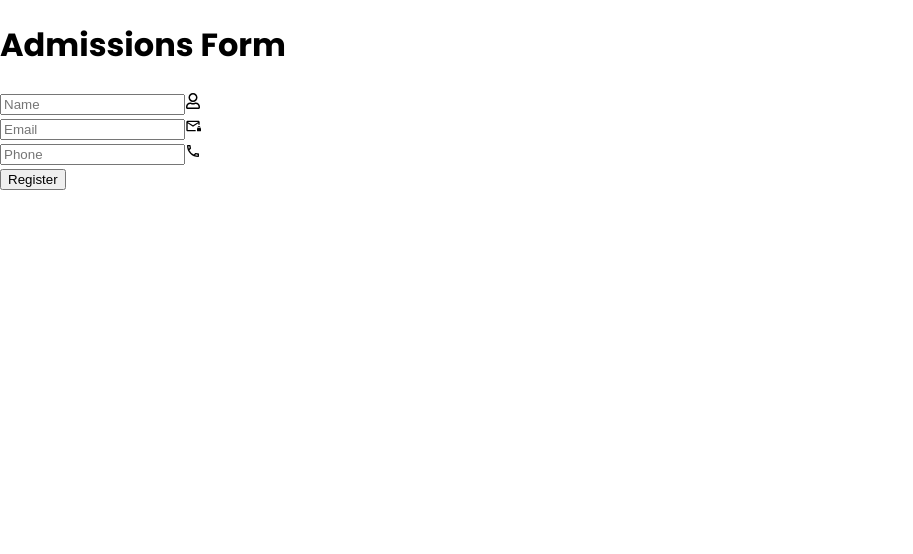
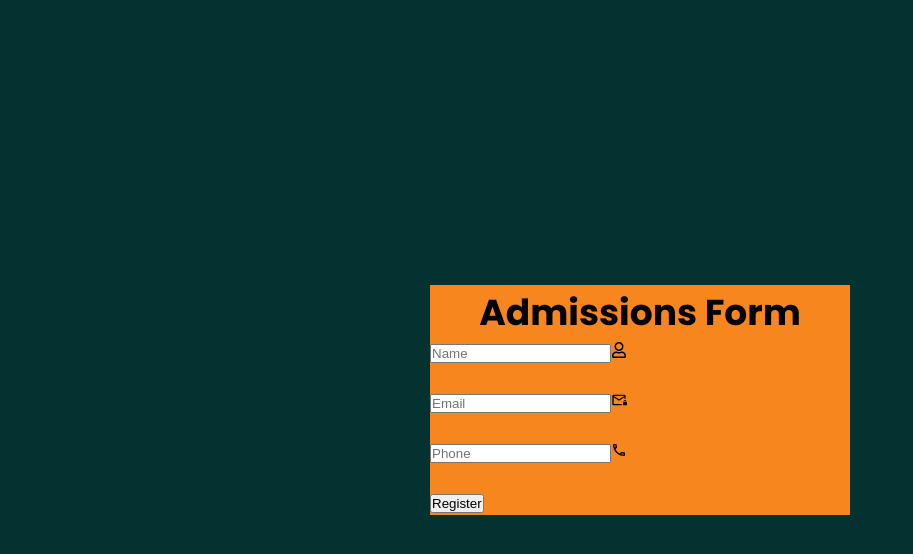
Before and after one commit to jahez07/RegistrationForm_React, a React (Create React App) app in the folder reg_form/: page / in a window 1280 px wide. Shown: the top 554 px of the page, without its empty margins (0-913 px from the left). Built offline with nearby package versions, Linux system fonts and the light colour scheme.

Commit message:
Update src

```diff
--- a/reg_form/src/Components/LoginForm/LoginForm.css
+++ b/reg_form/src/Components/LoginForm/LoginForm.css
@@ -0,0 +1,16 @@
+.wrapper {
+    width: 420px;
+    background: rgb(248, 134, 31);
+    color: black;
+}
+
+.wrapper h1 {
+    font-size: 36px;
+    text-align: center;
+}
+
+.wrapper .input-box {
+    position:  relative;
+    width: 100%;
+    height: 50px;
+}
--- a/reg_form/src/index.css
+++ b/reg_form/src/index.css
@@ -1,10 +1,20 @@
 @import url('https://fonts.googleapis.com/css2?family=Poppins:wght@400;600;700&display=swap');
 
+* {
+  margin: 0;
+  padding: 0;
+  box-sizing: border-box;
+}
+
 body {
-  margin: 0;
   font-family: 'Poppins', sans-serif;
   -webkit-font-smoothing: antialiased;
   -moz-osx-font-smoothing: grayscale;
+  display: flex;
+  justify-content: center;
+  align-items: center;
+  min-height: 100vh;
+  background: rgb(4, 50, 48);
 }
 
 code {
```
Also changed, not shown: 1 other file (tests, documents, lock files or other folders).
